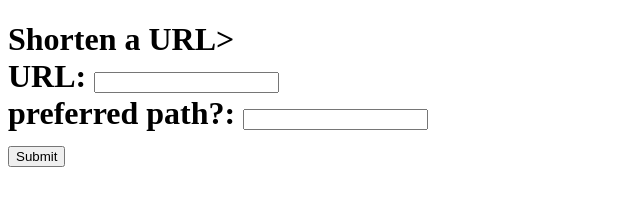
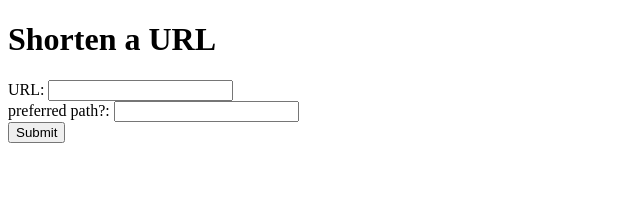
Before and after one commit to tmeinders/meinders-shortener, a website: page shorten.html in a window 1280 px wide. Shown: the whole page, without its empty margins (0-640 px from the left). Drawn offline with Linux system fonts and the light colour scheme.

Commit message:
ha, only a few tags and i managed to not close one

```diff
--- a/shorten.html
+++ b/shorten.html
@@ -4,8 +4,7 @@
 <title>Shorten a URL!</title>
 </head>
 <body>
-<h1>Shorten a URL>
-<br>
+<h1>Shorten a URL</h1>
 <form action="shortenaction">
 URL: <input name="url" type="text"></input><br>
 preferred path?: <input type="text" name="path"></input><br>
```
